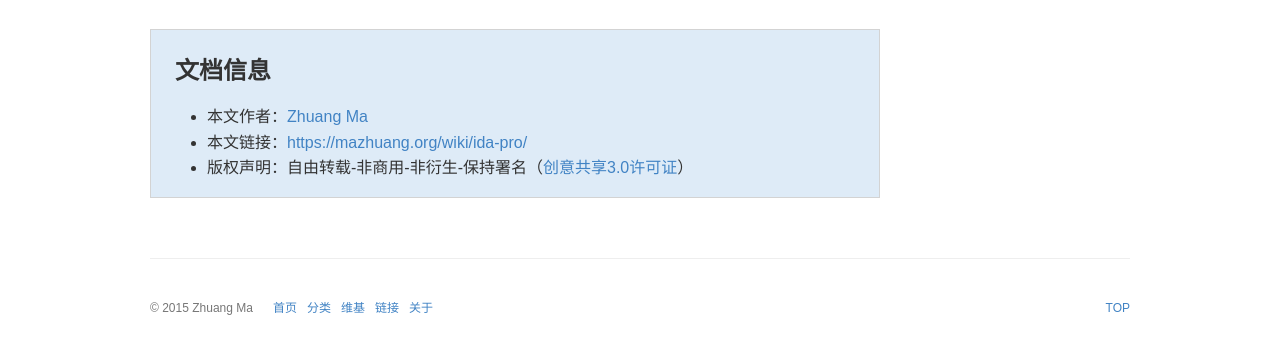
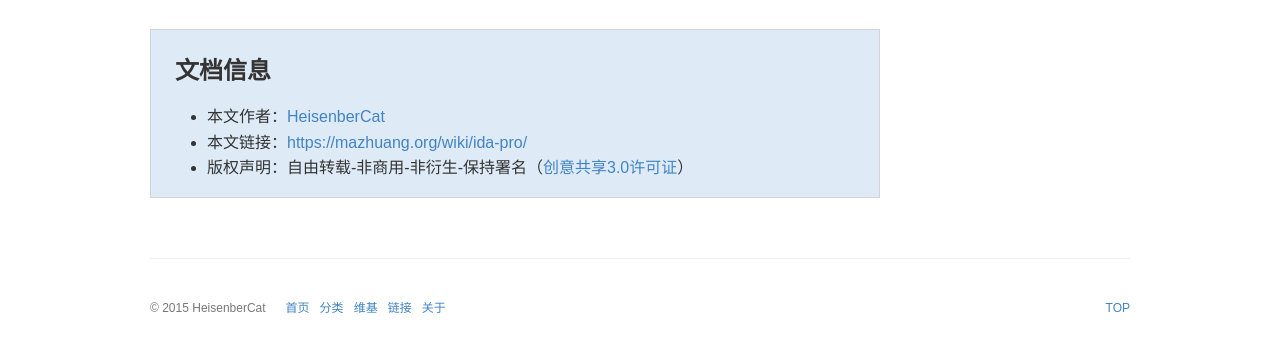
Before and after one commit to liaoj12/liaoj12.github.io, a Jekyll site: the page built from _wiki/ida-pro.md, in a window 1280 px wide. Shown: the part 647-1001 px from the top of the page. Built offline with Jekyll 4.4.1, drawn with Linux system fonts in a browser that asks for light colours; some web fonts are replaced; comment, search, counter and statistics services are not loaded; a style sheet for code colours, icons or effects is not loaded.

Commit message:
Update _config.yml

```diff
--- a/_config.yml
+++ b/_config.yml
@@ -49,12 +49,12 @@
 # ---------------- #
 #      Author      #
 # ---------------- #
-author: Zhuang Ma
+author: HeisenberCat
 organization:
 organization_url:
-github_username: mzlogin
-location: Wuhan, China
-email: chumpma@gmail.com
+github_username: liaoj12
+location: DC, USA
+email: jackliao2012@gmail.com
 
 # ---------------- #
 #    Navigation    #
```
